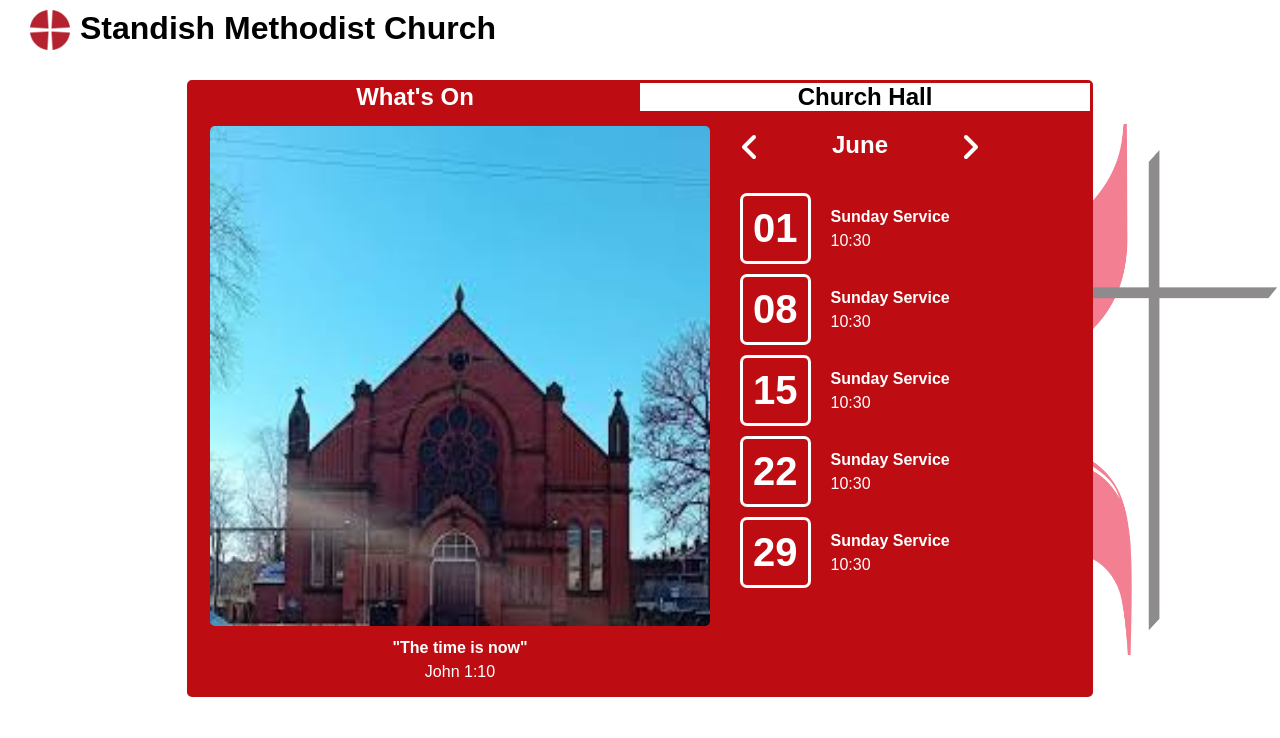
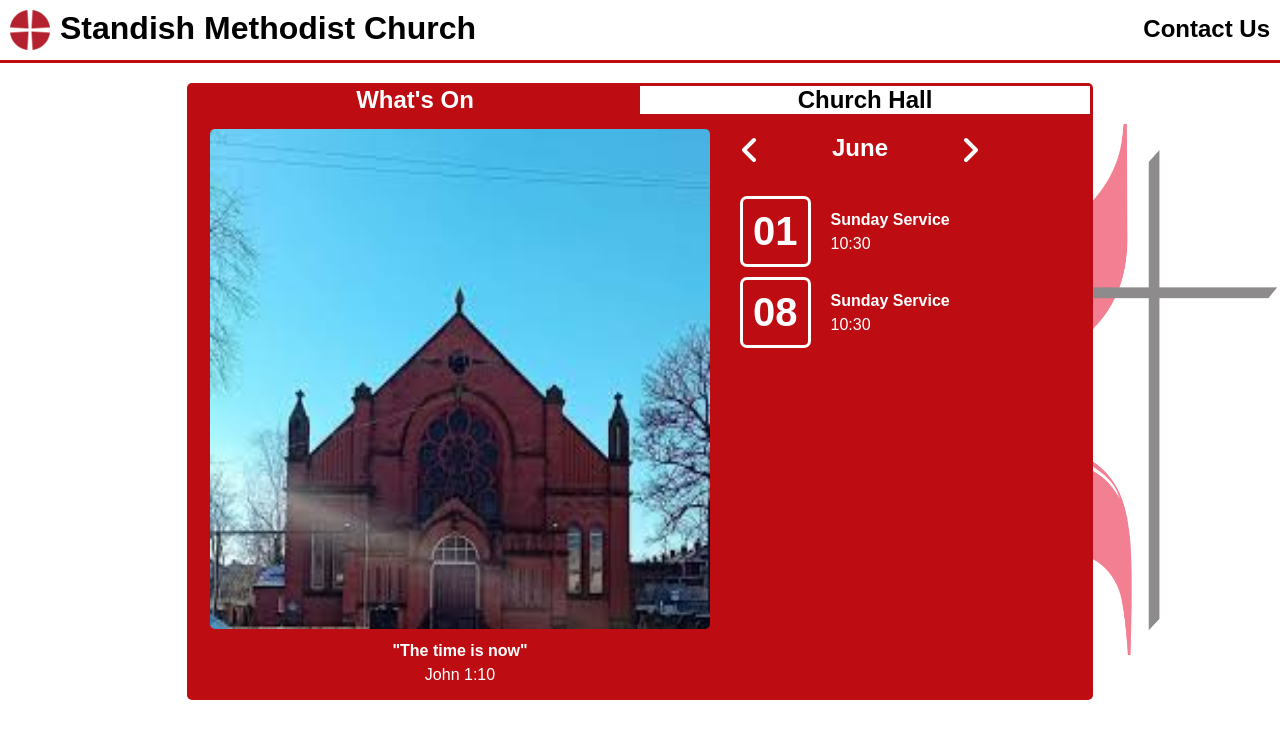
Before and after one commit to Griffia/griffia.github.io, a plain HTML site: page index.html in a window 1280 px wide. Drawn offline with Linux system fonts and the light colour scheme.

Commit message:
Contact update
Tidied up some generic coding.
Added a contact drop down section.

```diff
--- a/css/style.css
+++ b/css/style.css
@@ -44,6 +44,7 @@
     cursor: pointer;
     color: var(--background-colour-one);
 }
+
 #description {
     padding: 5px;
 }
@@ -104,6 +105,48 @@
     cursor: pointer;
     color: black;
 }
+#contact-us {
+    height: 100%;
+    width: fit-content;
+}
+
+#contact-us-pop-up {
+    position: absolute;
+    right: 0px;
+    top: 60px;
+    background-color: white;
+    width: 300px;
+    /* border: 3px solid var(--background-colour-one); */
+    border-bottom: 3px solid var(--background-colour-one);
+    border-left: 3px solid var(--background-colour-one);
+    border-bottom-left-radius: 5px;
+    text-align: center;
+    z-index: 1;
+}
+
+#contact-us-pop-up p:nth-child(2n) {
+    font-weight: bold;
+}
+
+#contact-us-pop-up p:nth-child(2n-1) {
+    margin-top: 10px;
+}
+
+#contact-us-pop-up p:nth-child(2n):hover {
+    user-select: none;
+    cursor: pointer;
+    text-decoration: underline;
+    color: blue;
+}
+
+#contact-us-pop-up p:last-child {
+    margin-bottom: 10px;
+}
+
+#contact-us-pop-up p {
+    margin-left: 20px;
+}
+
 
 /* Header */
 header {
@@ -114,6 +157,7 @@
     /* background: var(--background-colour-two); */
     color: black;
     user-select: none;
+    border-bottom: 3px solid var(--background-colour-one);
 }
 
 header img {
@@ -124,7 +168,13 @@
 
 .logo-container {
     display: flex;
-    margin: 10px 0px 0px 30px;
+    margin: 10px 0px 0px 10px;
+}
+
+header h2 {
+    position: absolute;
+    top: 15px;
+    right: 10px;
 }
 
 /* Background logo */
@@ -158,12 +208,7 @@
     color: white;
 }
 
-.header-container.selected :hover {
-    cursor: pointer;
-    color: black;
-}
-
-.header-container :hover {
+.header-container:hover:not(.selected) {
     cursor: pointer;
     color: var(--background-colour-one);
 }
@@ -176,6 +221,10 @@
     animation: fade 0.5s;
 }
 
+.dropDown {
+    animation: dropDown 0.5s;
+}
+
 @keyframes fade {
     0% {
         opacity: 0%;
@@ -184,3 +233,13 @@
         opacity: 100%;
     }
 }
+
+@keyframes dropDown {
+    0% {
+        transform: translateY(-10%);
+    }
+
+    100% {
+        transform: translateY(0%);
+    }
+}
--- a/events/events.json
+++ b/events/events.json
@@ -5,11 +5,6 @@
             "event-name": "Sunday Service",
             "time": "10:30",
             "service-info": "test"
-        },
-        {
-            "date": "08",
-            "event-name": "Sunday Service",
-            "time": "10:30"
         },
         {
             "date": "15",
@@ -28,11 +23,6 @@
         }
     ],
     "February": [
-        {
-            "date": "01",
-            "event-name": "Sunday Service",
-            "time": "10:30"
-        },
         {
             "date": "08",
             "event-name": "Sunday Service",
@@ -67,11 +57,6 @@
             "time": "10:30"
         },
         {
-            "date": "16",
-            "event-name": "Sunday Service",
-            "time": "10:30"
-        },
-        {
             "date": "23",
             "event-name": "Sunday Service",
             "time": "10:30"
@@ -83,22 +68,6 @@
         }
     ],
     "April": [
-        {
-            "date": "02",
-            "event-name": "Sunday Service",
-            "time": "10:30",
-            "info": "this is a text"
-        },
-        {
-            "date": "09",
-            "event-name": "Sunday Service",
-            "time": "10:30"
-        },
-        {
-            "date": "16",
-            "event-name": "Sunday Service",
-            "time": "10:30"
-        },
         {
             "date": "23",
             "event-name": "Sunday Service",
@@ -126,16 +95,6 @@
             "date": "16",
             "event-name": "Sunday Service",
             "time": "10:30"
-        },
-        {
-            "date": "23",
-            "event-name": "Sunday Service",
-            "time": "10:30"
-        },
-        {
-            "date": "30",
-            "event-name": "Sunday Service",
-            "time": "10:30"
         }
     ],
     "June": [
@@ -149,40 +108,9 @@
             "date": "08",
             "event-name": "Sunday Service",
             "time": "10:30"
-        },
-        {
-            "date": "15",
-            "event-name": "Sunday Service",
-            "time": "10:30"
-        },
-        {
-            "date": "22",
-            "event-name": "Sunday Service",
-            "time": "10:30"
-        },
-        {
-            "date": "29",
-            "event-name": "Sunday Service",
-            "time": "10:30"
         }
     ],
     "July": [
-        {
-            "date": "06",
-            "event-name": "Sunday Service",
-            "time": "10:30",
-            "info": "this is a text"
-        },
-        {
-            "date": "13",
-            "event-name": "Sunday Service",
-            "time": "10:30"
-        },
-        {
-            "date": "20",
-            "event-name": "Sunday Service",
-            "time": "10:30"
-        },
         {
             "date": "27",
             "event-name": "Sunday Service",
@@ -190,22 +118,6 @@
         }
     ],
     "August": [
-        {
-            "date": "02",
-            "event-name": "Sunday Service",
-            "time": "10:30",
-            "info": "this is a text"
-        },
-        {
-            "date": "09",
-            "event-name": "Sunday Service",
-            "time": "10:30"
-        },
-        {
-            "date": "16",
-            "event-name": "Sunday Service",
-            "time": "10:30"
-        },
         {
             "date": "23",
             "event-name": "Sunday Service",
@@ -230,38 +142,12 @@
             "time": "10:30"
         },
         {
-            "date": "16",
-            "event-name": "Sunday Service",
-            "time": "10:30"
-        },
-        {
-            "date": "23",
-            "event-name": "Sunday Service",
-            "time": "10:30"
-        },
-        {
             "date": "30",
             "event-name": "Sunday Service",
             "time": "10:30"
         }
     ],
     "October": [
-        {
-            "date": "02",
-            "event-name": "Sunday Service",
-            "time": "10:30",
-            "info": "this is a text"
-        },
-        {
-            "date": "09",
-            "event-name": "Sunday Service",
-            "time": "10:30"
-        },
-        {
-            "date": "16",
-            "event-name": "Sunday Service",
-            "time": "10:30"
-        },
         {
             "date": "23",
             "event-name": "Sunday Service",
@@ -275,27 +161,6 @@
     ],
     "November": [
         {
-            "date": "02",
-            "event-name": "Sunday Service",
-            "time": "10:30",
-            "info": "this is a text"
-        },
-        {
-            "date": "09",
-            "event-name": "Sunday Service",
-            "time": "10:30"
-        },
-        {
-            "date": "16",
-            "event-name": "Sunday Service",
-            "time": "10:30"
-        },
-        {
-            "date": "23",
-            "event-name": "Sunday Service",
-            "time": "10:30"
-        },
-        {
             "date": "30",
             "event-name": "Sunday Service",
             "time": "10:30"
@@ -307,26 +172,6 @@
             "event-name": "Sunday Service",
             "time": "10:30",
             "info": "this is a text"
-        },
-        {
-            "date": "09",
-            "event-name": "Sunday Service",
-            "time": "10:30"
-        },
-        {
-            "date": "16",
-            "event-name": "Sunday Service",
-            "time": "10:30"
-        },
-        {
-            "date": "23",
-            "event-name": "Sunday Service",
-            "time": "10:30"
-        },
-        {
-            "date": "30",
-            "event-name": "Sunday Service",
-            "time": "10:30"
         }
     ]
 }
--- a/index.html
+++ b/index.html
@@ -10,7 +10,7 @@
     <link rel="icon" type="image/x-icon" href="images/orb_favicon.ico" >
 </head>
 <body>
-
+    <!-- Hidden Elements that become visable with event listners -->
     <div id="additional-info-container" class="additional-info-container hidden">
         <i id="close" class="close">✝</i>
         <p id="description"></p>
@@ -39,10 +39,26 @@
         </div>
     </div>
 
+
+    <div id="contact-us-pop-up" class="hidden">
+        <p>For Church Hall Enquires:</p>
+        <p class="contact-info">test@hotmail.co.uk</p>
+
+        <p>Minister: Rev'd Richard Towle</p>
+        <p class="contact-info">richard.towle@methodist.org.uk</p>
+
+        <p>General Enquires:</p>
+        <p class="contact-info">test@hotmail.co.uk</p>
+    </div>
+
+    <!-- Main Content Section -->
     <header>
         <div class="logo-container">
             <img src="images/logo.webp">
             <h1>Standish Methodist Church</h1>
+        </div>
+        <div id="contact-us">
+            <h2>Contact Us</h2>
         </div>
     </header>
 
--- a/scripts/changeDisplay.js
+++ b/scripts/changeDisplay.js
@@ -10,7 +10,7 @@
         //Hides the church hall info
         churchContainer.classList.add("hidden");
 
-        //Unhides the whats on info
+        //Unhides the what's on info
         whatsOnContainer.classList.remove("hidden")
 
         //Adds the styling to the headers
--- a/scripts/changeImage.js
+++ b/scripts/changeImage.js
@@ -11,6 +11,7 @@
     const image = document.getElementById("image");
     image.src = images[i];
     image.classList.remove("slide-and-fade");
+    //Allows for the animtation to repeat
     image.offsetWidth;
     image.classList.add("slide-and-fade");
 
@@ -19,7 +20,6 @@
     } else {
         i = 0;
     }
-
 }
 
 window.onload = function() {
--- a/scripts/changeMonth.js
+++ b/scripts/changeMonth.js
@@ -22,7 +22,7 @@
 
         if (this.readyState == 4 && this.status == 200) {
 
-            let response = JSON.parse(events.responseText);
+            let response = JSON.parse(churchEvents.responseText);
 
             response[months[month]].forEach(event => {
 
--- a/scripts/events.js
+++ b/scripts/events.js
@@ -8,15 +8,16 @@
 
 const eventInfoContainer = document.getElementById("event-info-container");
 
-const events = new XMLHttpRequest();
+const churchEvents = new XMLHttpRequest();
 
-events.onreadystatechange = function() {
+churchEvents.onreadystatechange = function() {
     if (this.readyState == 4 && this.status == 200) {
 
-        let response = JSON.parse(events.responseText);
+        let response = JSON.parse(churchEvents.responseText);
 
         response[currentMonth].forEach(event => {
 
+            //Creates elements
             let eventContainer = document.createElement("div");
             let eventDetails = document.createElement("div");
             let eventDate = document.createElement("h3");
@@ -30,24 +31,26 @@
             eventContainer.classList.add("event");
             eventDetails.classList.add("event-details");
 
-            //Applying the info from JSON to screen
+            //Applying the info from JSON to elements
             eventDate.innerText = event.date;
             eventName.innerText = event["event-name"];
             eventTime.innerText = event.time;
 
-            //Adds each event card to DOM
+            //Combines all parts for each event
             eventContainer.append(eventDate);
             eventDetails.append(eventName);
             eventDetails.append(eventTime);
             eventContainer.append(eventDetails);
+
+            //Adds each event card to DOM
             eventsContainer.append(eventContainer);
         });
 
     }
 };
 
-events.open("GET", "events/events.json", true);
-events.send();
+churchEvents.open("GET", "events/events.json", true);
+churchEvents.send();
 
 // document.addEventListener("mousemove", function(event) {
 //     const x = event.clientX;
```
Also changed, not shown: scripts/churchHall.js (+1 -8 lines), scripts/eventListners.js (+34 -9 lines).
